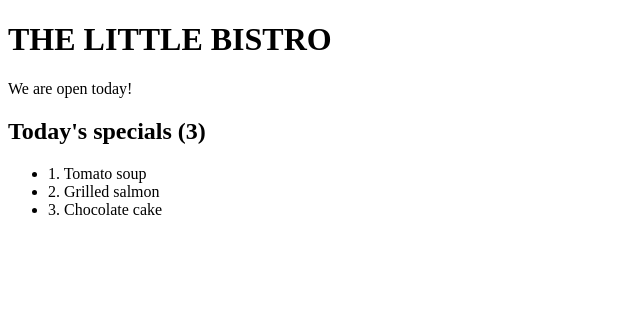
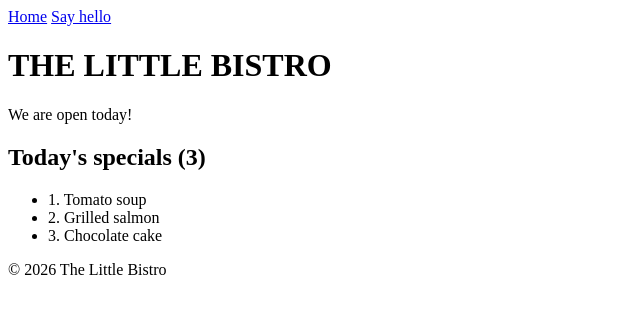
Before and after one commit to MarwanTarekZaky/Django-Web-Framework, a Django app: page / in a window 1280 px wide. Shown: the top 314 px of the page, without its empty margins (0-640 px from the left). Run offline with Django 5.2, Linux system fonts and the light colour scheme.

Commit message:
Add base template with inheritance and named URLs

```diff
--- a/config/settings.py
+++ b/config/settings.py
@@ -55,7 +55,7 @@ ROOT_URLCONF = 'config.urls'
 TEMPLATES = [
     {
         'BACKEND': 'django.template.backends.django.DjangoTemplates',
-        'DIRS': [],
+        'DIRS': [BASE_DIR / 'templates'],
         'APP_DIRS': True,
         'OPTIONS': {
             'context_processors': [
--- a/menu/templates/menu/home.html
+++ b/menu/templates/menu/home.html
@@ -1,11 +1,9 @@
-<!DOCTYPE html>
-<html lang="en">
-<head>
-    <meta charset="UTF-8">
-    <title>{{ restaurant_name }}</title>
-</head>
-<body>
-    <h1> {{ restaurant_name|upper }}</h1>
+{% extends "base.html" %}
+
+{% block title %}Home | {{ restaurant_name }}{% endblock %}
+
+{% block content %}
+    <h1>{{ restaurant_name|upper }}</h1>
 
     {% if is_open %}
         <p>We are open today!</p>
@@ -16,12 +14,9 @@
     <h2>Today's specials ({{ specials|length }})</h2>
     <ul>
         {% for special in specials %}
-            <li>{{ forloop.counter }}. {{ special }}
+            <li>{{ forloop.counter }}. {{ special }}</li>
         {% empty %}
             <li>No specials today.</li>
         {% endfor %}
     </ul>
-
-    {# This is a template comment. The browser never sees it. #}
-</body>
-</html>
+{% endblock %}
--- a/menu/views.py
+++ b/menu/views.py
@@ -1,6 +1,4 @@
-from django.http import HttpResponse
 from django.shortcuts import render
-from django.utils.html import escape
 
 
 def home(request):
@@ -13,4 +11,4 @@ def home(request):
 
 
 def hello(request, name):
-    return HttpResponse(f"Hello, {escape(name)}!")  # Security for XSS(cross-site scripting)
+    return render(request, "menu/hello.html", {"name": name})
--- /dev/null
+++ b/templates/base.html
@@ -0,0 +1,24 @@
+<!DOCTYPE html>
+<html lang="en">
+<head>
+    <meta charset="UTF-8">
+    <meta name="viewport" content="width=device-width, initial-scale=1">
+    <title>{% block title %}The Little Bistro{% endblock %}</title>
+</head>
+<body>
+    <header>
+        <nav>
+            <a href="{% url 'menu:home' %}">Home</a>
+            <a href="{% url 'menu:hello' 'friend' %}">Say hello</a>
+        </nav>
+    </header>
+
+    <main>
+        {% block content %}{% endblock %}
+    </main>
+
+    <footer>
+        <p>&copy; {% now "Y" %} The Little Bistro</p>
+    </footer>
+</body>
+</html>
```
Also changed, not shown: menu/templates/menu/hello.html (added, +8 -0 lines).
